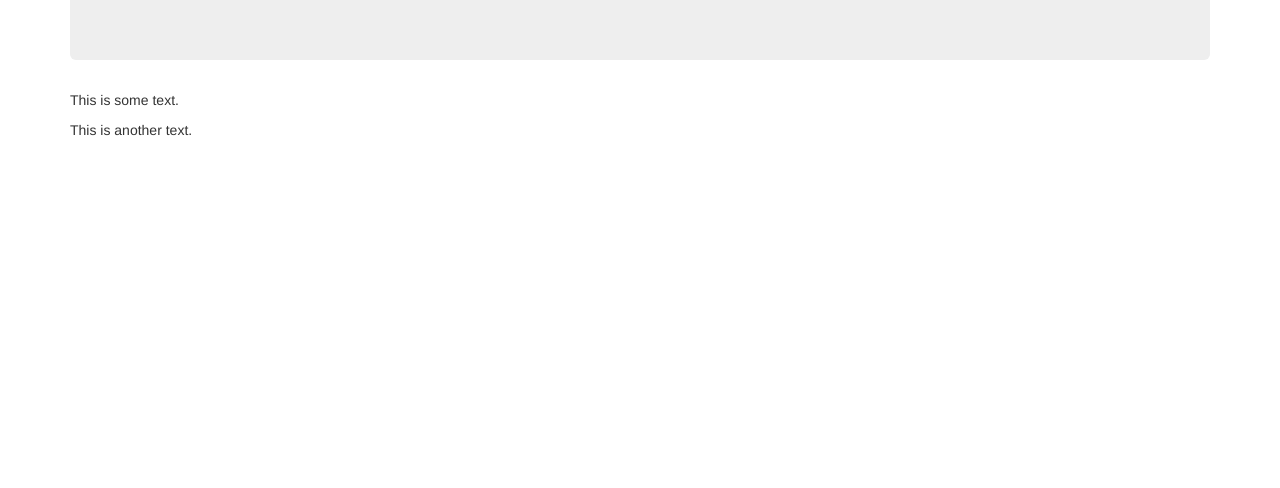
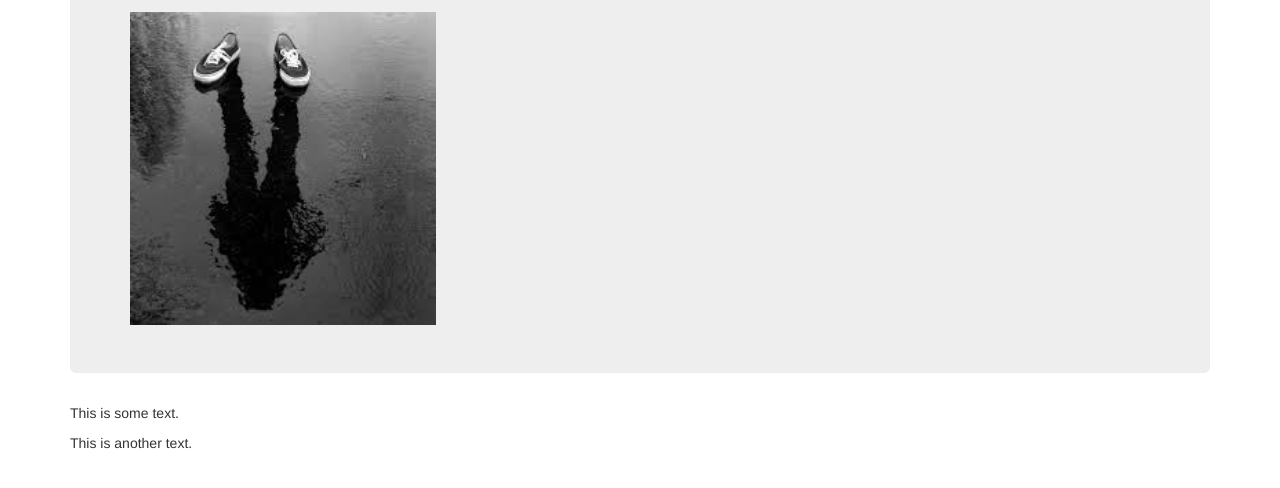
Before and after one commit to Nahalius/html, a plain HTML site: page index.html in a window 1280 px wide. Shown: the part 282-770 px from the top of the page. Drawn offline with nearby package versions, Linux system fonts and the light colour scheme.

Commit message:
index and pic import assets 90jio

```diff
--- a/usingbootstrap.html
+++ b/index.html
@@ -31,6 +31,7 @@
                   <li><a href="#"><span class="glyphicon glyphicon-user"></span> Sign Up</a></li>
                   <li><a href="#"><span class="glyphicon glyphicon-log-in"></span> Login</a></li>
                 </ul>
+
             </div>
         </nav>
             <div class="container">
@@ -38,9 +39,11 @@
                     <h1>Bootstrap Tutorial</h1>
                     <p>Bootstrap is the most popular HTML, CSS, and JS framework for developing
                     responsive, mobile-first projects on the web.</p>
+                    <img border="0" alt="fear" src="asets/fear.jpg" width="30%" height="30%">
                   </div>
                   <p>This is some text.</p>
                   <p>This is another text.</p>
+
             </div>
 
 
```
